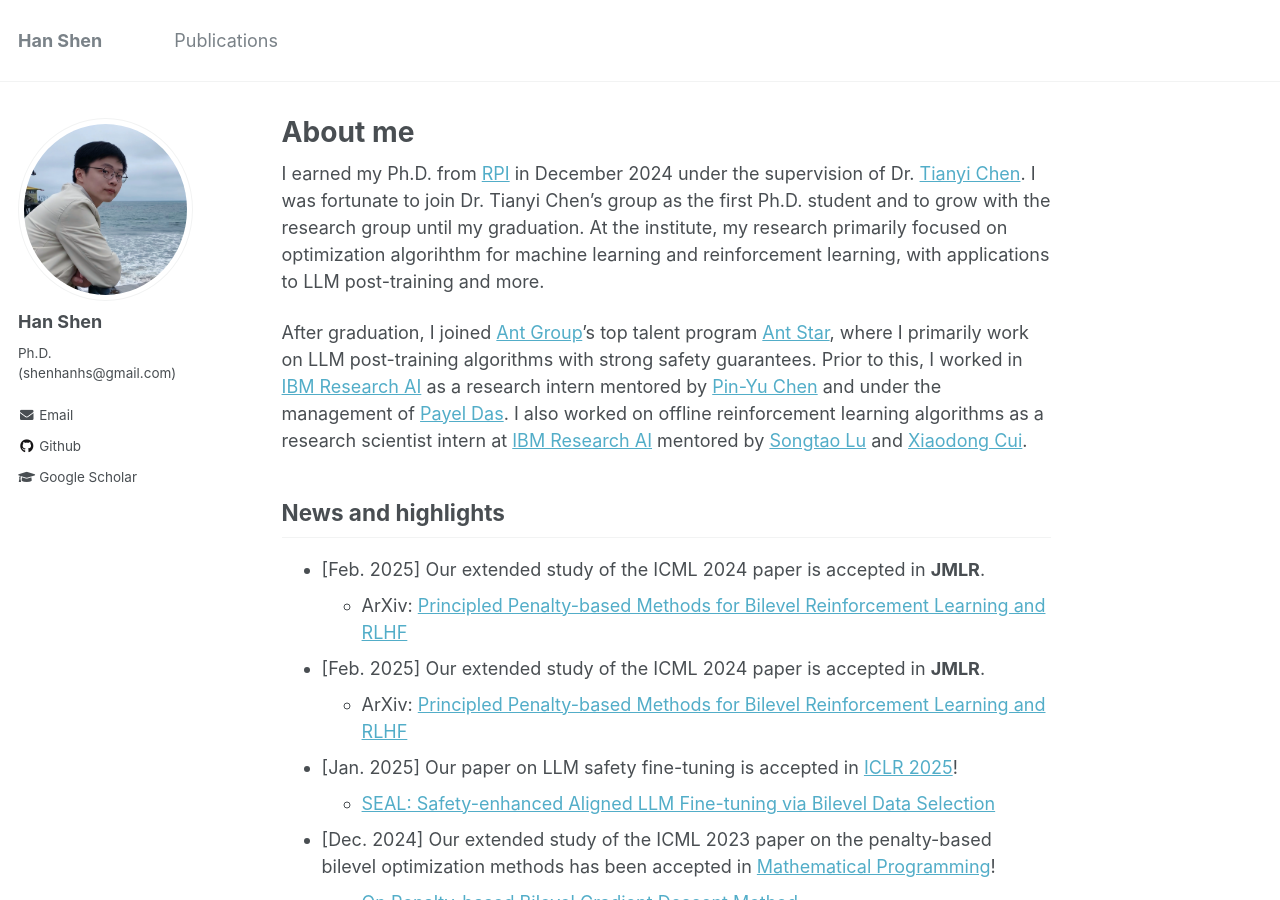
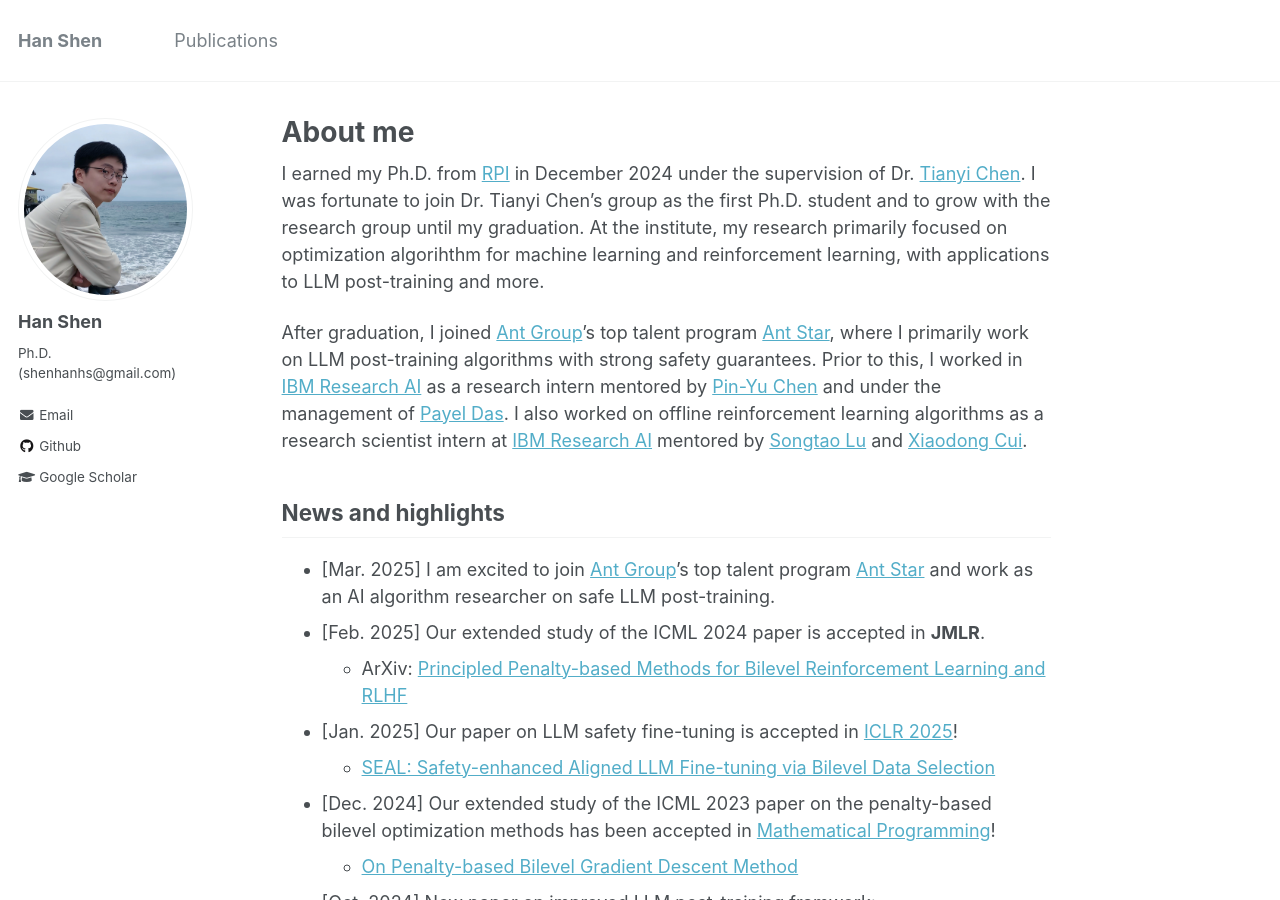
Before and after one commit to hanshen95/hanshen95.github.io, a Jekyll site: the page built from _pages/about.md, in a window 1280 px wide and 900 px high. Built offline with Jekyll 4.4.1, drawn with Linux system fonts in a browser that asks for light colours; some of the changed text lies outside the part shown.

Commit message:
Update about.md

```diff
--- a/_pages/about.md
+++ b/_pages/about.md
@@ -31,9 +31,7 @@
 
 
 ## News and highlights
-
-* [Feb. 2025] Our extended study of the ICML 2024 paper is accepted in <b>JMLR</b>.
-  * ArXiv: [Principled Penalty-based Methods for Bilevel Reinforcement Learning and RLHF](https://arxiv.org/abs/2410.07471)
+* [Mar. 2025] I am excited to join [Ant Group](https://www.antgroup.com/en)'s top talent program [Ant Star](https://talent.antgroup.com/ant-star) and work as an AI algorithm researcher on safe LLM post-training.
 * [Feb. 2025] Our extended study of the ICML 2024 paper is accepted in <b>JMLR</b>.
   * ArXiv: [Principled Penalty-based Methods for Bilevel Reinforcement Learning and RLHF](https://arxiv.org/abs/2410.07471)
 * [Jan. 2025] Our paper on LLM safety fine-tuning is accepted in [ICLR 2025](https://iclr.cc/)!
@@ -133,12 +131,12 @@
 
 ### Ant Group. (CH) Present
 
-* Working as AI algorithm engineer in [Ant Star](https://talent.antgroup.com/ant-star) talent program.
+* AI algorithm researcher, joined via [Ant Star](https://talent.antgroup.com/ant-star) talent program.
 
 ### IBM Research AI. (US) 05.2024 - 08.2024
 
-* Mentored by [Dr. Pin-Yu Chen](https://sites.google.com/site/pinyuchenpage/) and managed by [Dr. Payel Das](https://scholar.google.com/citations?user=1vs31MgAAAAJ&hl=en).
+* Research intern, mentored by [Dr. Pin-Yu Chen](https://sites.google.com/site/pinyuchenpage/) and managed by [Dr. Payel Das](https://scholar.google.com/citations?user=1vs31MgAAAAJ&hl=en).
 
 ### IBM Research AI. (US) 05.2021 - 08.2021
 
-* Mentored by [Dr. Songtao Lu](https://sites.google.com/site/lusongtaoee) and [Dr. Xiaodong Cui](https://research.ibm.com/people/xiaodong-cui).
+* Research intern, mentored by [Dr. Songtao Lu](https://sites.google.com/site/lusongtaoee) and [Dr. Xiaodong Cui](https://research.ibm.com/people/xiaodong-cui).
```
